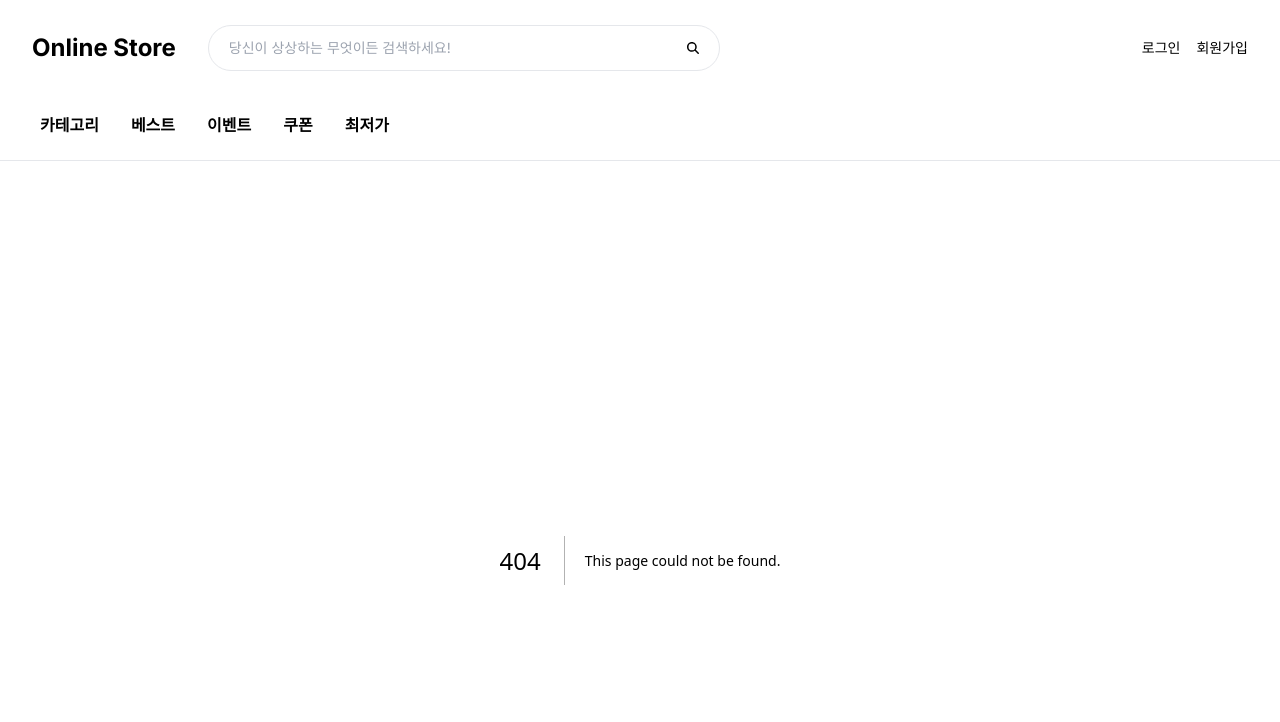
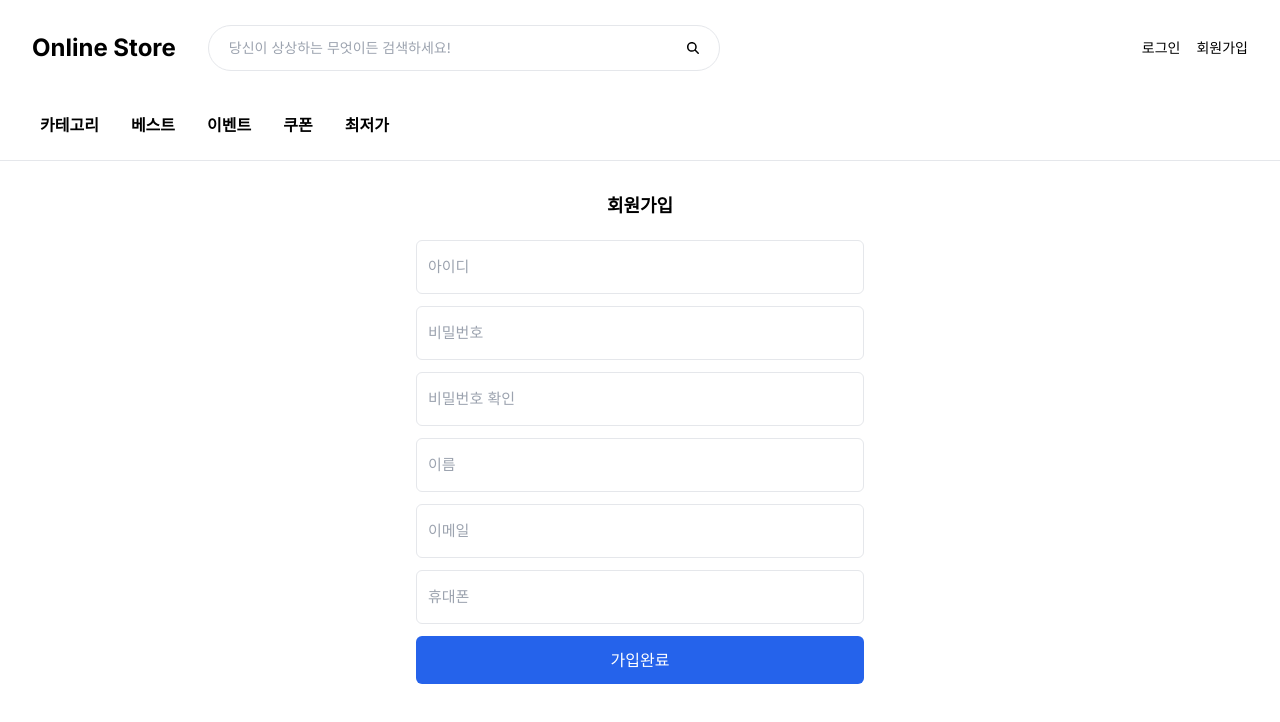
Before and after one commit to pokycookie/online-store, a Next.js app: page /signup in a window 1280 px wide. Before the commit this address had no page. Shown: the top 722 px of the page. Built offline with nearby package versions, Linux system fonts and the light colour scheme.

Commit message:
feat: add sign up page

```diff
--- a/app/components/layout/category.tsx
+++ b/app/components/layout/category.tsx
@@ -18,6 +18,7 @@ export default function Category() {
       </p>
       <motion.div
         className="absolute left-0 z-10 flex justify-center w-screen h-auto overflow-hidden bg-slate-100"
+        initial={{ height: 0 }}
         animate={{ height: isHover ? 'fit-content' : 0 }}
         onMouseEnter={() => setIsHover(true)}
         onMouseLeave={() => setIsHover(false)}
--- a/app/components/layout/header.tsx
+++ b/app/components/layout/header.tsx
@@ -20,9 +20,12 @@ export default function Header() {
         >
           로그인
         </Link>
-        <p className="text-sm font-medium cursor-pointer whitespace-nowrap">
+        <Link
+          className="text-sm font-medium cursor-pointer whitespace-nowrap"
+          href="/signup"
+        >
           회원가입
-        </p>
+        </Link>
       </div>
     </header>
   )
--- a/app/components/ui/labelInput.tsx
+++ b/app/components/ui/labelInput.tsx
@@ -2,12 +2,21 @@
 
 import { ChangeEvent, HTMLInputTypeAttribute, useState } from 'react'
 import { motion } from 'framer-motion'
+import styled from '@emotion/styled'
+
+type TStatus = 'danger' | 'warning' | 'success'
+
+export interface IInputInfo {
+  status: TStatus
+  message: string
+}
 
 interface IProps {
   lable: string
   type?: HTMLInputTypeAttribute
   value: string
   onChange?: (e: ChangeEvent<HTMLInputElement>) => void
+  info?: IInputInfo | null
 }
 
 export default function LabelInput(props: IProps) {
@@ -20,7 +29,8 @@ export default function LabelInput(props: IProps) {
   }
 
   return (
-    <div className="relative w-full mb-3">
+    <div className="w-full mb-3 ">
+      <div className="relative">
         <motion.label
           className="absolute left-3"
           initial={{
@@ -38,14 +48,43 @@ export default function LabelInput(props: IProps) {
         >
           {props.lable}
         </motion.label>
-      <input
+        <Input
+          status={props.info?.status}
           type={props.type}
           onFocus={() => setOnFill(true)}
           onBlur={blurHandler}
-        className="w-full p-3 pt-6 pb-2 text-sm font-medium border rounded-md focus:outline outline-1 outline-blue-600"
+          className="w-full p-3 pt-6 pb-2 text-sm font-medium border rounded-md focus:outline outline-1"
           value={props.value}
           onChange={props.onChange}
         />
       </div>
+      {props.info ? (
+        <InfoMessage className="pl-1 mt-2 text-sm" status={props.info.status}>
+          {props.info.message}
+        </InfoMessage>
+      ) : null}
+    </div>
   )
 }
+
+const colorPicker = (status?: TStatus) => {
+  switch (status) {
+    case 'success':
+      return '#2563eb'
+    case 'warning':
+      return '#f59e0b'
+    case 'danger':
+      return '#dc2626'
+    default:
+      return '#e5e7eb'
+  }
+}
+
+const InfoMessage = styled.p<Pick<IInputInfo, 'status'>>((props) => ({
+  color: colorPicker(props.status),
+}))
+
+const Input = styled.input<Partial<Pick<IInputInfo, 'status'>>>((props) => ({
+  borderColor: colorPicker(props.status),
+  outlineColor: props.status ? colorPicker(props.status) : '#2563eb',
+}))
--- a/app/components/ui/oauthBtn.tsx
+++ b/app/components/ui/oauthBtn.tsx
@@ -1,3 +1,5 @@
+import styled from '@emotion/styled'
+
 interface IProps {
   border?: string
   backgroundColor?: string
@@ -7,15 +9,20 @@ interface IProps {
 
 export default function OauthBtn(props: IProps) {
   return (
-    <button
+    <Button
+      border={props.border}
+      backgroundColor={props.backgroundColor}
       onClick={props.onClick}
       className="flex items-center justify-center w-12 h-12 rounded-full"
-      style={{
-        border: `1px solid ${props.border ?? 'transparent'}`,
-        background: props.backgroundColor ?? 'transparent',
-      }}
     >
       {props.children}
-    </button>
+    </Button>
   )
 }
+
+const Button = styled.button<Pick<IProps, 'border' | 'backgroundColor'>>(
+  (props) => ({
+    border: `1px solid ${props.border ?? 'transparent'}`,
+    background: props.backgroundColor ?? 'transparent',
+  })
+)
--- a/app/login/page.tsx
+++ b/app/login/page.tsx
@@ -46,7 +46,7 @@ export default function Login() {
             <div className="border-r border-gray-400"></div>
             <Link
               className="text-sm font-medium text-gray-500 hover:text-gray-400"
-              href="/"
+              href="/signup"
             >
               회원가입
             </Link>
--- /dev/null
+++ b/app/signup/page.tsx
@@ -0,0 +1,67 @@
+'use client'
+
+import { useState } from 'react'
+import LabelInput from '@/components/ui/labelInput'
+import { validateInput } from '@/utils/validateInput'
+
+export default function SignUp() {
+  const [id, setID] = useState('')
+  const [pw, setPW] = useState('')
+  const [checkPw, setCheckPW] = useState('')
+  const [name, setName] = useState('')
+  const [email, setEmail] = useState('')
+  const [phone, setPhone] = useState('')
+
+  return (
+    <main className="flex justify-center w-full p-8">
+      <div className="flex flex-col items-center w-full max-w-md">
+        <h1 className="mb-5 text-lg font-semibold">회원가입</h1>
+        <LabelInput
+          type="text"
+          lable="아이디"
+          value={id}
+          onChange={(e) => setID(e.target.value)}
+          info={validateInput.id(id)}
+        />
+        <LabelInput
+          type="password"
+          lable="비밀번호"
+          value={pw}
+          onChange={(e) => setPW(e.target.value)}
+          info={validateInput.pw(pw)}
+        />
+        <LabelInput
+          type="password"
+          lable="비밀번호 확인"
+          value={checkPw}
+          onChange={(e) => setCheckPW(e.target.value)}
+          info={validateInput.pw2(checkPw, pw)}
+        />
+        <LabelInput
+          type="text"
+          lable="이름"
+          value={name}
+          onChange={(e) => setName(e.target.value)}
+          info={validateInput.name(name)}
+        />
+        <LabelInput
+          type="text"
+          lable="이메일"
+          value={email}
+          onChange={(e) => setEmail(e.target.value)}
+          info={validateInput.email(email)}
+        />
+        <LabelInput
+          type="text"
+          lable="휴대폰"
+          value={phone}
+          onChange={(e) => setPhone(e.target.value)}
+          info={validateInput.phone(phone)}
+        />
+        <button className="w-full h-12 text-white bg-blue-600 rounded-md hover:bg-blue-500">
+          가입완료
+        </button>
+      </div>
+    </main>
+  )
+}
--- /dev/null
+++ b/app/utils/validateInput.ts
@@ -0,0 +1,108 @@
+import { IInputInfo } from '../components/ui/labelInput'
+
+/**
+ * @description 6~20자의 영문, 숫자, 특수문자 '_'만 사용
+ * @description 영문으로 시작
+ */
+function validateID(id: string): IInputInfo | null {
+  if (id.trim() === '') {
+    return null
+  } else if (/^[a-zA-Z][a-zA-Z0-9_]{5,19}$/.test(id)) {
+    return { status: 'success', message: '사용할 수 있는 아이디입니다' }
+  }
+  return {
+    status: 'danger',
+    message: '6~20자의 영문, 숫자, 특수문자 "_"만 사용해주세요',
+  }
+}
+
+/**
+ * @description 8~16자의 영문 대소문자, 숫자, 특수문자의 조합
+ * @description 특수문자: !@#$%^&*_-
+ */
+function validatePW(pw: string): IInputInfo | null {
+  if (pw.trim() === '') {
+    return null
+  } else if (
+    /^(?=.*[a-z])(?=.*[A-Z])(?=.*\d)(?=.*[!@#$%^&*_-])[a-zA-Z\d!@#$%^&*_-]{8,16}$/.test(
+      pw
+    )
+  ) {
+    return { status: 'success', message: '사용할 수 있는 비밀번호입니다' }
+  }
+  return {
+    status: 'danger',
+    message: '8~16자의 영문 대소문자, 숫자, 특수문자의 조합으로 만들어주세요',
+  }
+}
+
+/**
+ * @description 특수문자, 숫자, 공백 사용금지
+ */
+function validateName(name: string): IInputInfo | null {
+  if (name.trim() === '') {
+    return null
+  } else if (/^[^\s][^\d!"#$%&'()*+,-.\/:;<=>?@[\\\]^_`{|}~]+$/.test(name)) {
+    return { status: 'success', message: '사용할 수 있는 이름입니다' }
+  }
+  return {
+    status: 'danger',
+    message: '이름에는 특수문자, 숫자를 사용할 수 없습니다',
+  }
+}
+
+/**
+ * @description 이메일 형식 사용
+ */
+function validateEmail(email: string): IInputInfo | null {
+  if (email.trim() === '') {
+    return null
+  } else if (/^[a-zA-Z0-9._%+-]+@[a-zA-Z0-9.-]+\.[a-zA-Z]{2,}$/.test(email)) {
+    return { status: 'success', message: '사용할 수 있는 이메일입니다' }
+  }
+  return {
+    status: 'danger',
+    message: '잘못된 이메일 형식 입니다',
+  }
+}
+
+/**
+ * @description 10~11자의 숫자만 사용
+ */
+function validatePhone(phone: string): IInputInfo | null {
+  if (phone.trim() === '') {
+    return null
+  } else if (/^\d{10,11}$/.test(phone)) {
+    return { status: 'success', message: '사용할 수 있는 전화번호입니다' }
+  }
+  return {
+    status: 'danger',
+    message: '잘못된 전화번호 입니다',
+  }
+}
+
+/**
+ * @param pw1 반환값을 사용할 필드
+ * @param pw2 pw1과 비교할 문자열
+ * @description check password
+ */
+function validatePW2(pw1: string, pw2: string): IInputInfo | null {
+  if (pw1.trim() === '') {
+    return null
+  } else if (pw1 !== pw2) {
+    return {
+      status: 'danger',
+      message: '비밀번호가 서로 일치하지 않습니다',
+    }
+  }
+  return { status: 'success', message: '비밀번호가 일치합니다' }
+}
+
+export const validateInput = {
+  id: validateID,
+  pw: validatePW,
+  name: validateName,
+  email: validateEmail,
+  phone: validatePhone,
+  pw2: validatePW2,
+}
```
Lines whose indentation alone changed are shown as unchanged.
